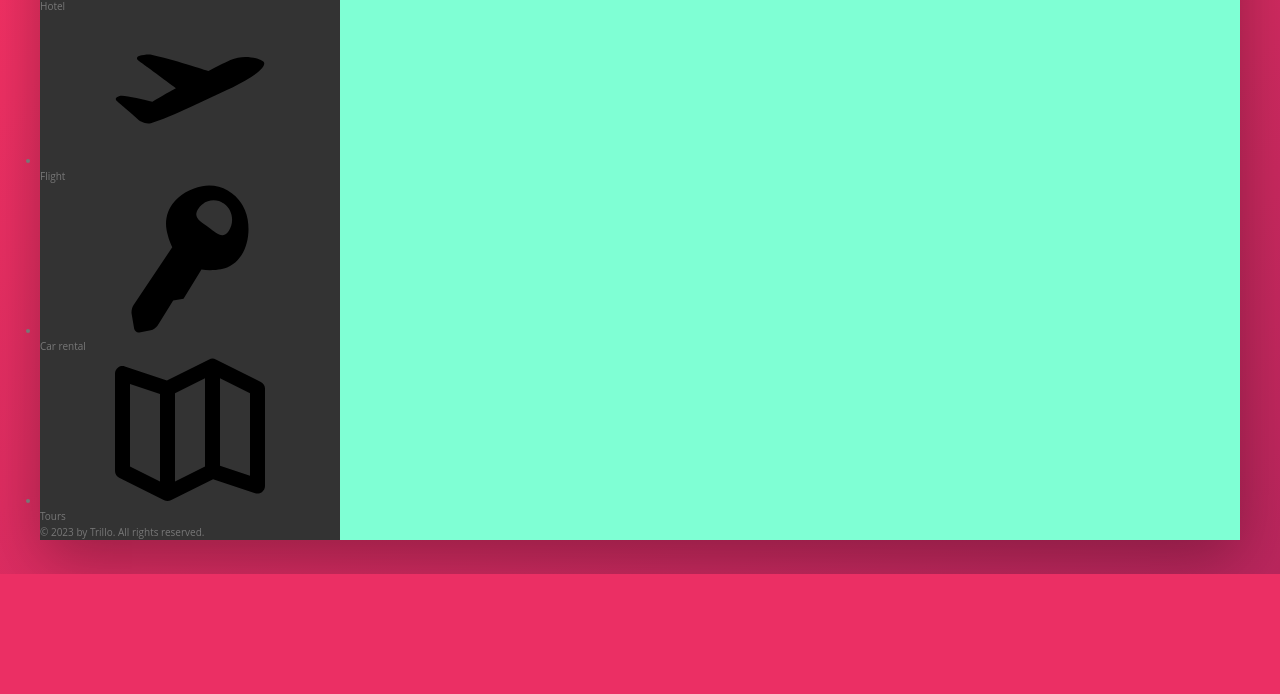
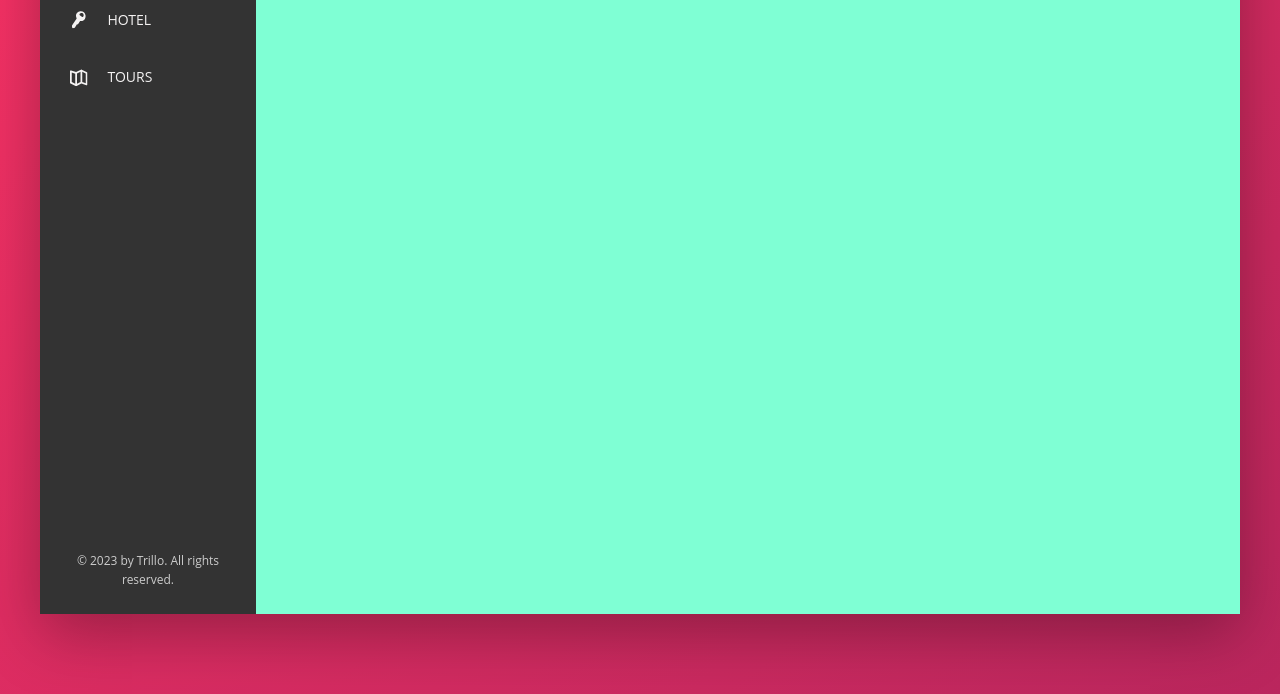
Before and after one commit to andreanozaki/project-grid, a website: page index.html in a window 1280 px wide. Shown: the part 306-1000 px from the top of the page. Before the commit the page ends 880 px from the top, so only its background shows below. Drawn offline with Linux system fonts and the light colour scheme.

Commit message:
building navigation

```diff
--- a/index.html
+++ b/index.html
@@ -14,7 +14,7 @@
     <body>
         <div class="container">
 
-            <hecader class="header">
+            <header class="header">
                 <img src="img/logo.png" alt="logo" class="logo">
 
                 <form action="#" class="search">
@@ -49,48 +49,57 @@
 
                     </div>
                 </nav>
-            </hecader>
+            </header>
 
             <div class="content">
                 <nav class="sidebar">
-                    <nav class="sidebar">
                         <ul class="side-nav">
                             <li class="side-nav__item">
+                                <a href="#" class="side-nav__link">
                                     <svg class="side-nav__icon">
                                         <use xlink:href="img/sprite.svg#icon-home"></use>
                                     </svg>
                                     <span>Hotel</span>
+                                </a>
+
                             </li>
 
                             <li class="side-nav__item">
+                                <a href="#" class="side-nav__link">
                                     <svg class="side-nav__icon">
                                         <use xlink:href="img/sprite.svg#icon-aircraft-take-off"></use>
                                     </svg>
                                     <span>Flight</span>
+                                </a>
+
                             </li>
-
                             <li class="side-nav__item">
+                                <a href="#" class="side-nav__link">
                                     <svg class="side-nav__icon">
                                         <use xlink:href="img/sprite.svg#icon-key"></use>
                                     </svg>
-                                <span>Car rental</span>
+                                    <span>Hotel</span>
+                                </a>
+
                             </li>
-
                             <li class="side-nav__item">
+                                <a href="#" class="side-nav__link">
                                     <svg class="side-nav__icon">
                                         <use xlink:href="img/sprite.svg#icon-map"></use>
                                     </svg>
                                     <span>Tours</span>
+                                </a>
+
                             </li>
+
+
                         </ul>
 
-                        <div class="leagl">
+                        <div class="legal">
                             &copy; 2023 by Trillo. All rights reserved.
                         </div>
                      </nav>
 
-
-                </nav>
                 <main class="hotel-view">
                     Hotel View
 
--- a/sass/_components.scss
+++ b/sass/_components.scss
@@ -118,12 +118,75 @@
         border-radius: 50%;
         margin-right: 1rem;
     }
+}
   /////////////////////
   /// SIDE NAVIGATION
-  ///
+
    .side-nav{
+    font-size: 1.4rem;
+    list-style: none;
+    margin-top: 3.5rem;
+
+        &__item {
+            position: relative;
+
+            &:not(:last-child){
+                margin-bottom: .5rem;
+
+            }
+
+        }
+        &__item::before{
+            content: "";
+            position: absolute;
+            top: 0;
+            left: 0;
+            height: 100%;
+            width: 3px;
+            background-color: var(--color-primary);
+            transform: scaleY(0);
+            transition: transform .2s,
+                        width .4s cubic-bezier(1,0,0,1).2s ;//começa lento e acelera rapido e diminui.
+                        background-color: .1s;
+
+        }
+        &__item:hover::before,
+        &__item--active::before {
+            transform: scaleY(1);
+            width: 100%;
+        }
+        &__item:active::before{
+            background-color: var(--color-primary-light);
+        }
+
+        &__link:link,
+        &__link:visited {
+            color: var(--color-grey-light-1);
+            text-decoration: none;
+            text-transform: uppercase;
+            display: block;
+            padding: 1.5rem 3rem;
+            position: relative;
+            z-index: 10;// so funciona se especificarmos a position.
+
+            display: flex;
+            align-items: center;
+        }
+
+        &__icon {
+           width: 1.75rem;
+           height: 1.75rem;
+           margin-right: 2rem;
+           fill: currentColor;//cor atual ou do elemento pai
+        }
 
    }
 
-
-}
+ //////////////
+ /// LEGAL TEXT
+ .legal {
+    font-size: 1.2rem;
+    text-align: center;
+    padding: 2.5rem;
+    color: var(--color-grey-light-4);
+ }
--- a/sass/_layout.scss
+++ b/sass/_layout.scss
@@ -25,13 +25,21 @@
     background-color: var(--color-grey-dark-1);
     flex: 0 0 18%;//nao cresce se houver espaco,nao encolhe,permaneça com 18% .
 
+    display: flex;
+    flex-direction: column;
+    justify-content: space-between;
 
 }
 
 .hotel-view{
     background-color: #fff;
+    flex: 1;//elemento cresce por todo espaço disponivel.
+
+
+    //test
+    height: 77rem;
     background-color: aquamarine;
-    flex: 1;//elemento cresce por todo espaço disponivel.
+
 
 
 
```
Also changed, not shown: css/style.css. Lines whose indentation alone changed are shown as unchanged.
